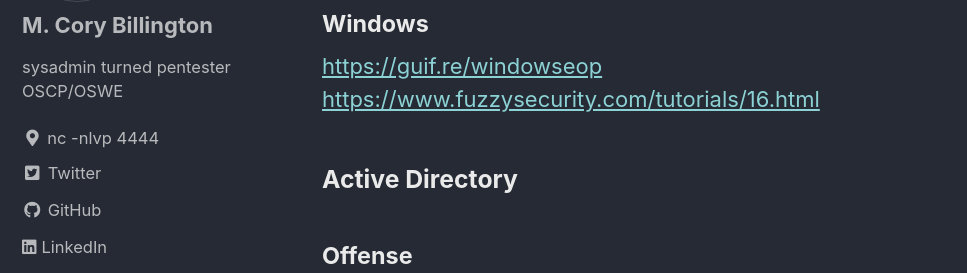
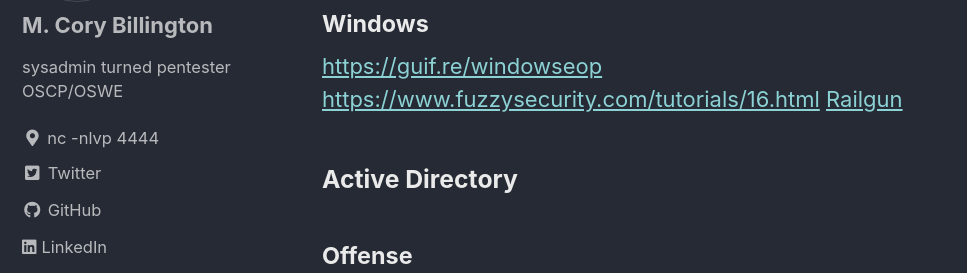
Before and after one commit to mcorybillington/mcorybillington.github.io, a Jekyll site: the page built from _pages/notes.md, in a window 1280 px wide and 900 px high, scrolled down 8666 px. Shown: the part 174-447 px from the top of the window, without its empty margins (0-967 px from the left). Built offline with Jekyll 4.4.1, drawn with Linux system fonts in a browser that asks for light colours; cached includes are drawn as plain includes.

Commit message:
add railgun

```diff
--- a/_pages/notes.md
+++ b/_pages/notes.md
@@ -198,6 +198,7 @@
 #### Windows
 [https://guif.re/windowseop](https://guif.re/windowseop)
 [https://www.fuzzysecurity.com/tutorials/16.html](https://www.fuzzysecurity.com/tutorials/16.html)
+[Railgun](https://docs.metasploit.com/docs/development/developing-modules/libraries/how-to-use-railgun-for-windows-post-exploitation.html)
 ### Active Directory
 #### Offense
 [https://blog.harmj0y.net/](https://blog.harmj0y.net/)
```
